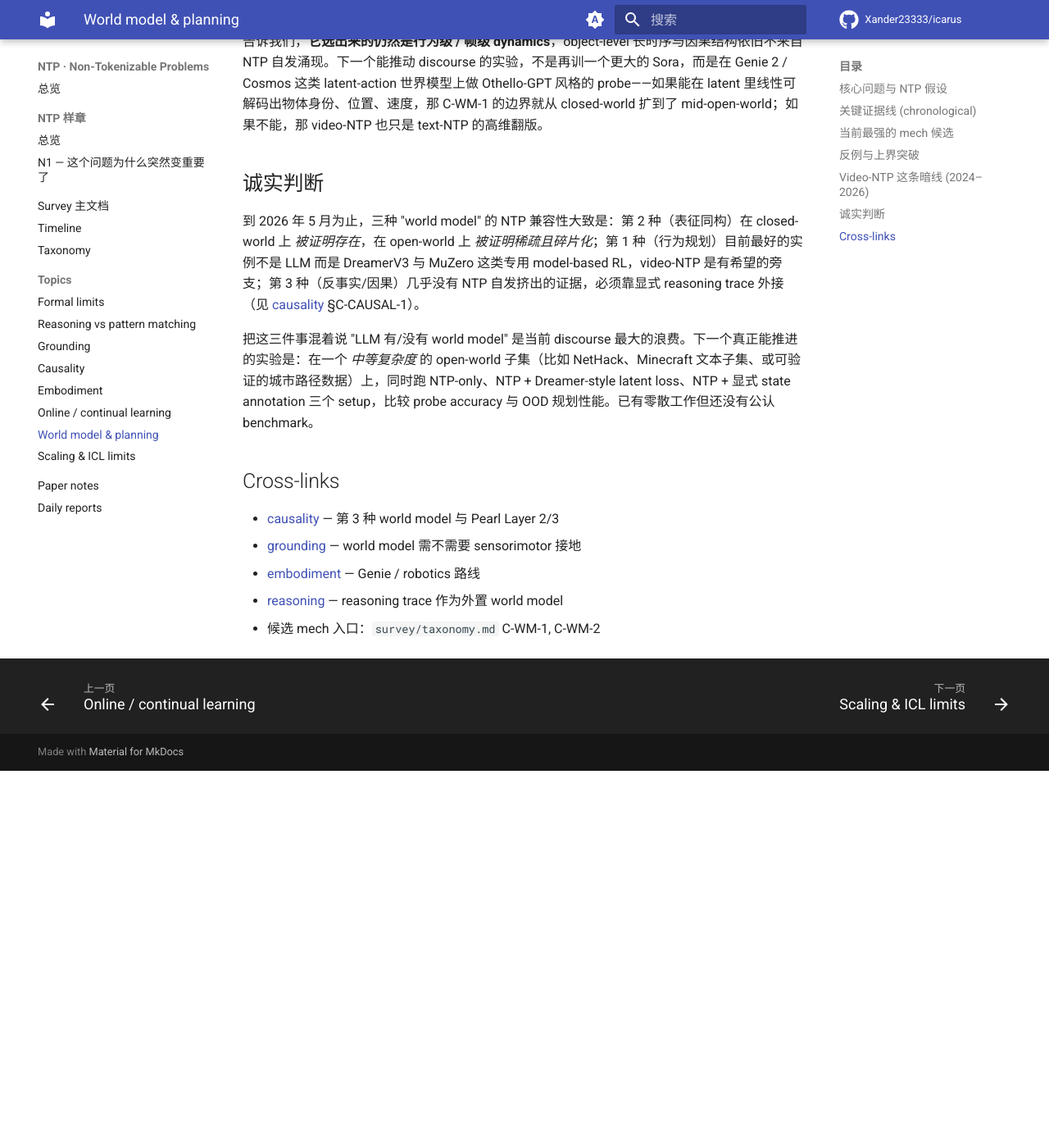
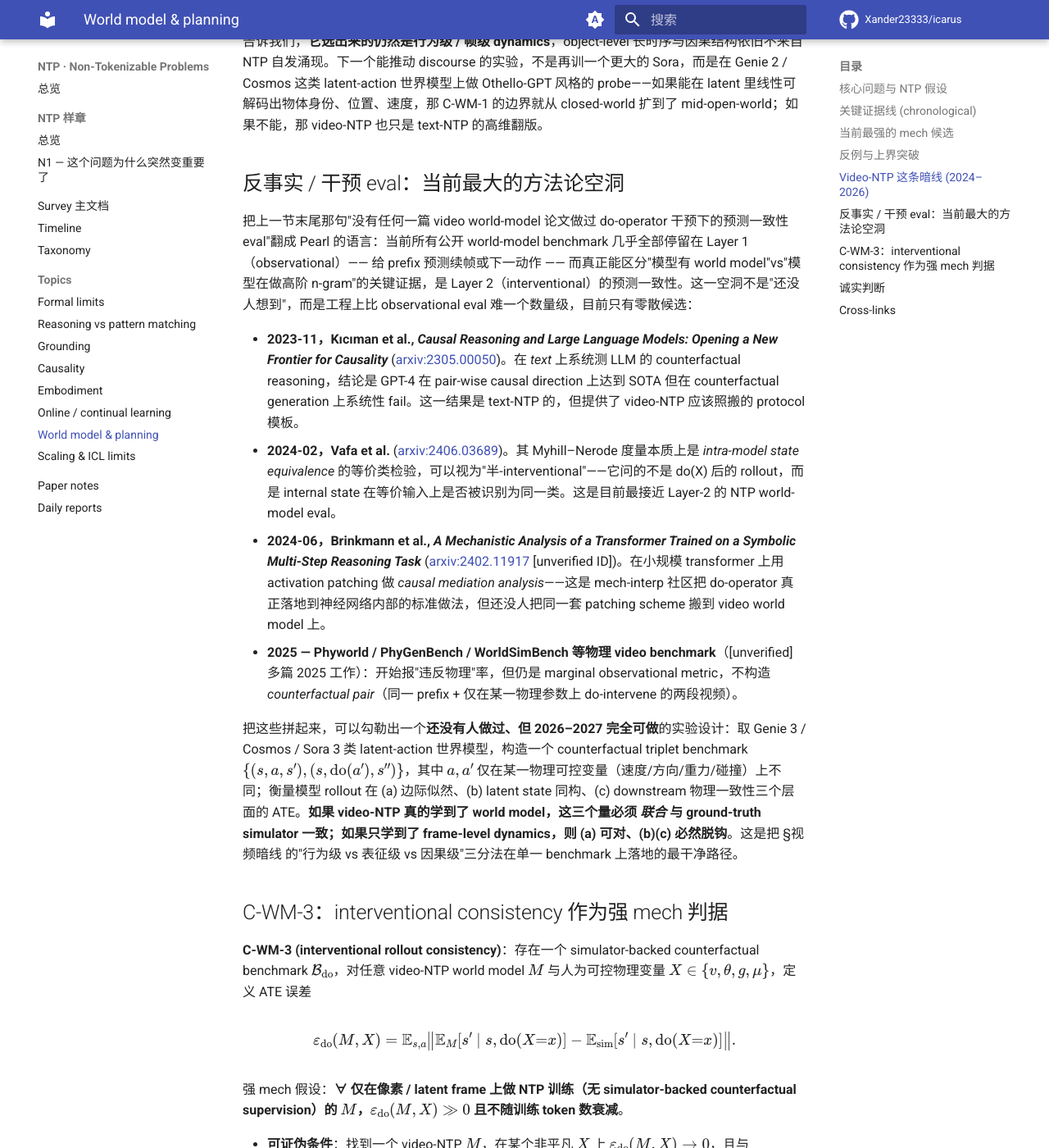
Before and after one commit to Xander23333/icarus, an MkDocs documentation site: the page built from wiki/ntp/topics/world_model.md, in a window 1280 px wide and 1400 px high, scrolled down 3728 px. Shown: the whole window at 82% size. Built offline with MkDocs 1.6.1 and Material for MkDocs 9.7.7, drawn with Linux system fonts in a browser that asks for light colours; comment, search, counter and statistics services are not loaded; before the commit the page ends 4668 px from its top, so only the background shows below that; some of the changed text lies outside the part shown.

Commit message:
[NTP-Deepen] 2026-05-27 15:00 UTC world_model.md +C-WM-3 interventional candidate (+5.3k)

```diff
--- a/wiki/ntp/topics/world_model.md
+++ b/wiki/ntp/topics/world_model.md
@@ -55,6 +55,32 @@ text-NTP 的 world-model 证据基本上停在 Othello-GPT 与 chess-Transformer
 
 判断：video-NTP 把 "NTP 选不选 world model" 这道题的赌注真正抬高了，但 2024–2026 的证据告诉我们，**它选出来的仍然是行为级 / 帧级 dynamics**，object-level 长时序与因果结构依旧不来自 NTP 自发涌现。下一个能推动 discourse 的实验，不是再训一个更大的 Sora，而是在 Genie 2 / Cosmos 这类 latent-action 世界模型上做 Othello-GPT 风格的 probe——如果能在 latent 里线性可解码出物体身份、位置、速度，那 C-WM-1 的边界就从 closed-world 扩到了 mid-open-world；如果不能，那 video-NTP 也只是 text-NTP 的高维翻版。
 
+## 反事实 / 干预 eval：当前最大的方法论空洞
+
+把上一节末尾那句"没有任何一篇 video world-model 论文做过 do-operator 干预下的预测一致性 eval"翻成 Pearl 的语言：当前所有公开 world-model benchmark 几乎全部停留在 Layer 1（observational）—— 给 prefix 预测续帧或下一动作 —— 而真正能区分"模型有 world model"vs"模型在做高阶 n-gram"的关键证据，是 Layer 2（interventional）的预测一致性。这一空洞不是"还没人想到"，而是工程上比 observational eval 难一个数量级，目前只有零散候选：
+
+- **2023-11，Kıcıman et al., *Causal Reasoning and Large Language Models: Opening a New Frontier for Causality*** ([arxiv:2305.00050](https://arxiv.org/abs/2305.00050))。在 *text* 上系统测 LLM 的 counterfactual reasoning，结论是 GPT-4 在 pair-wise causal direction 上达到 SOTA 但在 counterfactual generation 上系统性 fail。这一结果是 text-NTP 的，但提供了 video-NTP 应该照搬的 protocol 模板。
+- **2024-02，Vafa et al.** ([arxiv:2406.03689](https://arxiv.org/abs/2406.03689))。其 Myhill–Nerode 度量本质上是 *intra-model state equivalence* 的等价类检验，可以视为"半-interventional"——它问的不是 do(X) 后的 rollout，而是 internal state 在等价输入上是否被识别为同一类。这是目前最接近 Layer-2 的 NTP world-model eval。
+- **2024-06，Brinkmann et al., *A Mechanistic Analysis of a Transformer Trained on a Symbolic Multi-Step Reasoning Task*** ([arxiv:2402.11917](https://arxiv.org/abs/2402.11917) [unverified ID])。在小规模 transformer 上用 activation patching 做 *causal mediation analysis*——这是 mech-interp 社区把 do-operator 真正落地到神经网络内部的标准做法，但还没人把同一套 patching scheme 搬到 video world model 上。
+- **2025 — Phyworld / PhyGenBench / WorldSimBench 等物理 video benchmark**（[unverified] 多篇 2025 工作）：开始报"违反物理"率，但仍是 marginal observational metric，不构造 *counterfactual pair*（同一 prefix + 仅在某一物理参数上 do-intervene 的两段视频）。
+
+把这些拼起来，可以勾勒出一个**还没有人做过、但 2026–2027 完全可做**的实验设计：取 Genie 3 / Cosmos / Sora 3 类 latent-action 世界模型，构造一个 counterfactual triplet benchmark $\{(s, a, s'), (s, \text{do}(a'), s'')\}$，其中 $a, a'$ 仅在某一物理可控变量（速度/方向/重力/碰撞）上不同；衡量模型 rollout 在 (a) 边际似然、(b) latent state 同构、(c) downstream 物理一致性三个层面的 ATE。**如果 video-NTP 真的学到了 world model，这三个量必须 *联合* 与 ground-truth simulator 一致；如果只学到了 frame-level dynamics，则 (a) 可对、(b)(c) 必然脱钩**。这是把 §视频暗线 的"行为级 vs 表征级 vs 因果级"三分法在单一 benchmark 上落地的最干净路径。
+
+## C-WM-3：interventional consistency 作为强 mech 判据
+
+**C-WM-3 (interventional rollout consistency)**：存在一个 simulator-backed counterfactual benchmark $\mathcal{B}_{\text{do}}$，对任意 video-NTP world model $M$ 与人为可控物理变量 $X \in \{v, \theta, g, \mu\}$，定义 ATE 误差
+
+$$\varepsilon_{\text{do}}(M, X) = \mathbb{E}_{s,a}\bigl\|\mathbb{E}_M[s'\mid s,\text{do}(X{=}x)] - \mathbb{E}_{\text{sim}}[s'\mid s,\text{do}(X{=}x)]\bigr\|.$$
+
+强 mech 假设：**∀ 仅在像素 / latent frame 上做 NTP 训练（无 simulator-backed counterfactual supervision）的 $M$，$\varepsilon_{\text{do}}(M, X) \gg 0$ 且不随训练 token 数衰减**。
+
+- **可证伪条件**：找到一个 video-NTP $M$，在某个非平凡 $X$ 上 $\varepsilon_{\text{do}}(M, X) \to 0$，且与 observational eval 上的 $M$ *同一权重*——后一条件排除"换一个 fine-tuned 头"的 escape。
+- **与 C-WM-1 的区别**：C-WM-1 是 *closed-world observational*（Othello/chess 上 NTP 自然挤出状态），C-WM-3 是 *open-world interventional*（video 上 NTP 是否能挤出 *因果* 状态而不只是 *关联* 状态）。从 Pearl 阶梯看，C-WM-1 在 Layer 1.5，C-WM-3 在 Layer 2。
+- **与 [causality](causality.md) C-CAUSAL-1 的关系**：C-CAUSAL-1 押的是 text-NTP 在反事实问答上的失败；C-WM-3 把同一假设搬到 video 模态。两者若同时被证伪，则"NTP 选不出因果结构"这一 mech 命题需要整体重写。
+- **当前状态**：simulator-backed counterfactual triplet benchmark *尚不存在*；最接近的资源是 Brax / MuJoCo / Isaac Sim 这些可程序化生成 counterfactual 的 simulator + Phyworld 类 observational eval 的拼接。该条目当前评估为 **medium**：理论清晰、benchmark 缺位、工程可行。
+
+判断：C-WM-3 是当前 NTP-world-model 讨论里**最有可能在 18 个月内一锤定音**的候选——既不像 C-WM-2 那样依赖整个开放语料的统计论证（不可证伪），也不像 C-WM-1 那样停留在玩具 closed-world（可证伪但已被证实，没有新信息量）。Genie 3 / Cosmos 这一代模型权重不公开但 API 可调，足够做 counterfactual triplet 的 black-box ATE 估计；real bottleneck 在 benchmark 设计者，不在模型能力。
+
 ## 诚实判断
 
 到 2026 年 5 月为止，三种 "world model" 的 NTP 兼容性大致是：第 2 种（表征同构）在 closed-world 上 *被证明存在*，在 open-world 上 *被证明稀疏且碎片化*；第 1 种（行为规划）目前最好的实例不是 LLM 而是 DreamerV3 与 MuZero 这类专用 model-based RL，video-NTP 是有希望的旁支；第 3 种（反事实/因果）几乎没有 NTP 自发挤出的证据，必须靠显式 reasoning trace 外接（见 [causality](causality.md) §C-CAUSAL-1）。
@@ -67,4 +93,4 @@ text-NTP 的 world-model 证据基本上停在 Othello-GPT 与 chess-Transformer
 - [grounding](grounding.md) — world model 需不需要 sensorimotor 接地
 - [embodiment](embodiment.md) — Genie / robotics 路线
 - [reasoning](reasoning.md) — reasoning trace 作为外置 world model
-- 候选 mech 入口：`survey/taxonomy.md` C-WM-1, C-WM-2
+- 候选 mech 入口：`survey/taxonomy.md` C-WM-1, C-WM-2, C-WM-3
```
Also changed, not shown: 1 other file.
